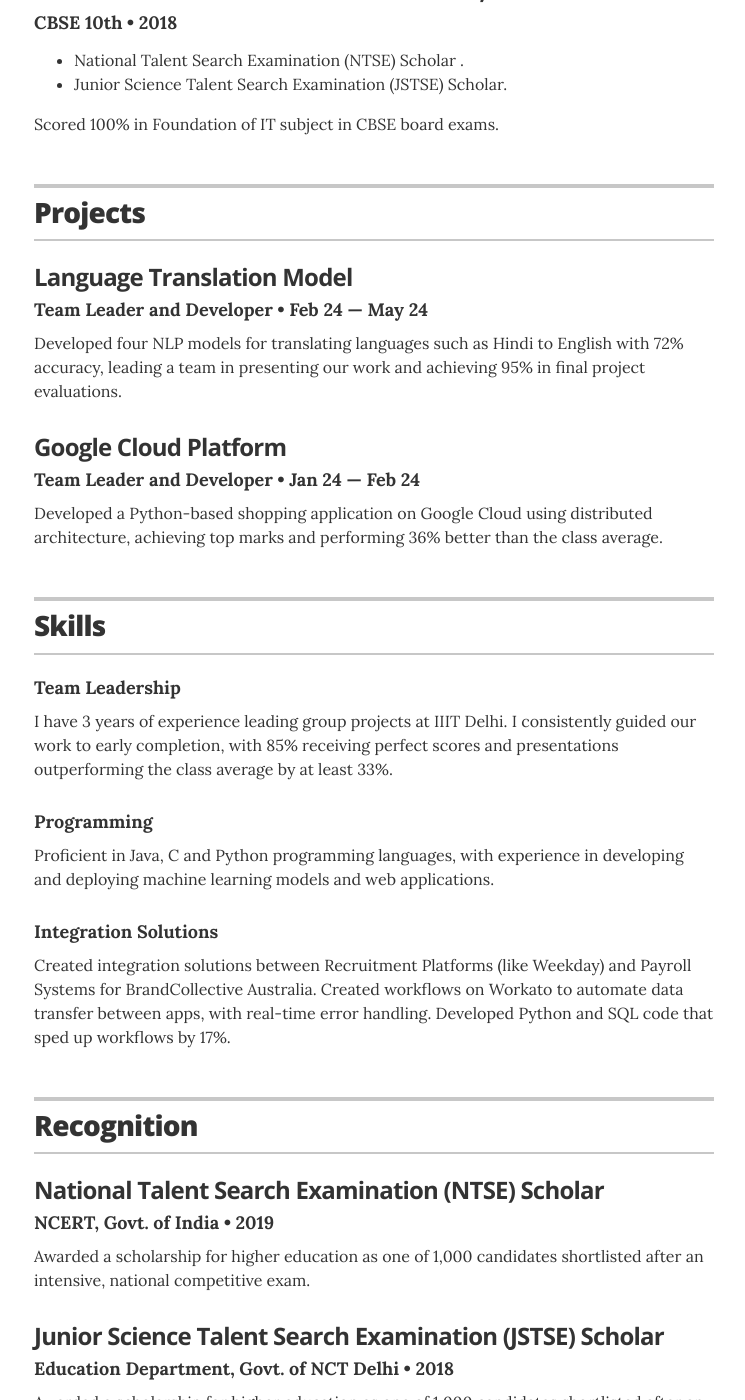
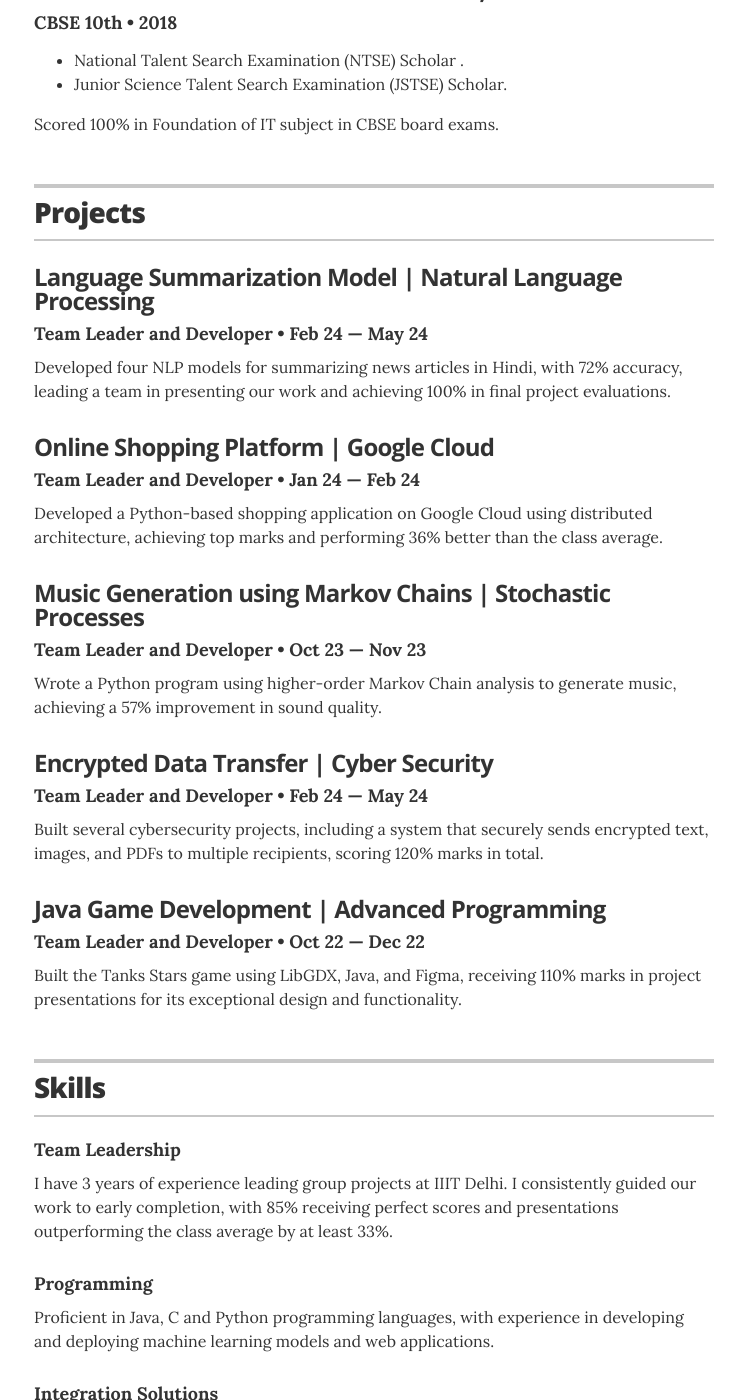
Before and after one commit to nikhil21268/Resume, a Jekyll site: the page built from index.html, in a window 1280 px wide and 1400 px high, scrolled down 1169 px. Shown: the whole window, without its empty margins (266-1011 px from the left). Built offline with Jekyll 4.4.1, drawn with Linux system fonts in a browser that asks for light colours; some of the changed text lies outside the part shown.

Commit message:
updated data

```diff
--- a/_data/projects.yml
+++ b/_data/projects.yml
@@ -2,15 +2,33 @@
 # uncomment the urls if you wish to display them, and add your own URL
 
 # jazznotes.io
-- project: Language Translation Model
+- project: Language Summarization Model | Natural Language Processing
   role: Team Leader and Developer
   duration: Feb 24 &mdash; May 24
   # url: "#"
-  description: Developed four NLP models for translating languages such as Hindi to English with 72% accuracy, leading a team in presenting our work and achieving 95% in final project evaluations.
+  description: Developed four NLP models for summarizing news articles in Hindi, with 72% accuracy, leading a team in presenting our work and achieving 100% in final project evaluations.
 
 # Springfield Community Outreach Group
-- project: Google Cloud Platform
+- project: Online Shopping Platform | Google Cloud
   role: Team Leader and Developer
   duration: Jan 24 &mdash; Feb 24
   # url: "#"
   description: Developed a Python-based shopping application on Google Cloud using distributed architecture, achieving top marks and performing 36% better than the class average.
+
+- project: Music Generation using Markov Chains | Stochastic Processes
+  role: Team Leader and Developer
+  duration: Oct 23 &mdash; Nov 23
+  # url: "#"
+  description: Wrote a Python program using higher-order Markov Chain analysis to generate music, achieving a 57% improvement in sound quality.
+
+- project: Encrypted Data Transfer | Cyber Security
+  role: Team Leader and Developer
+  duration: Feb 24 &mdash; May 24
+  # url: "#"
+  description: Built several cybersecurity projects, including a system that securely sends encrypted text, images, and PDFs to multiple recipients, scoring 120% marks in total.
+
+- project: Java Game Development | Advanced Programming
+  role: Team Leader and Developer
+  duration: Oct 22 &mdash; Dec 22
+  # url: "#"
+  description: Built the Tanks Stars game using LibGDX, Java, and Figma, receiving 110% marks in project presentations for its exceptional design and functionality.
--- a/_data/recognitions.yml
+++ b/_data/recognitions.yml
@@ -7,4 +7,4 @@
 - award: Junior Science Talent Search Examination (JSTSE) Scholar
   organization: Education Department, Govt. of NCT Delhi
   year: 2018
-  summary: Awarded a scholarship for higher education as one of 1,000 candidates shortlisted after an intensive, state competitive exam.
+  summary: Awarded a scholarship for higher education as one of 1,000 candidates shortlisted after an intensive, state-level competitive exam.
```
